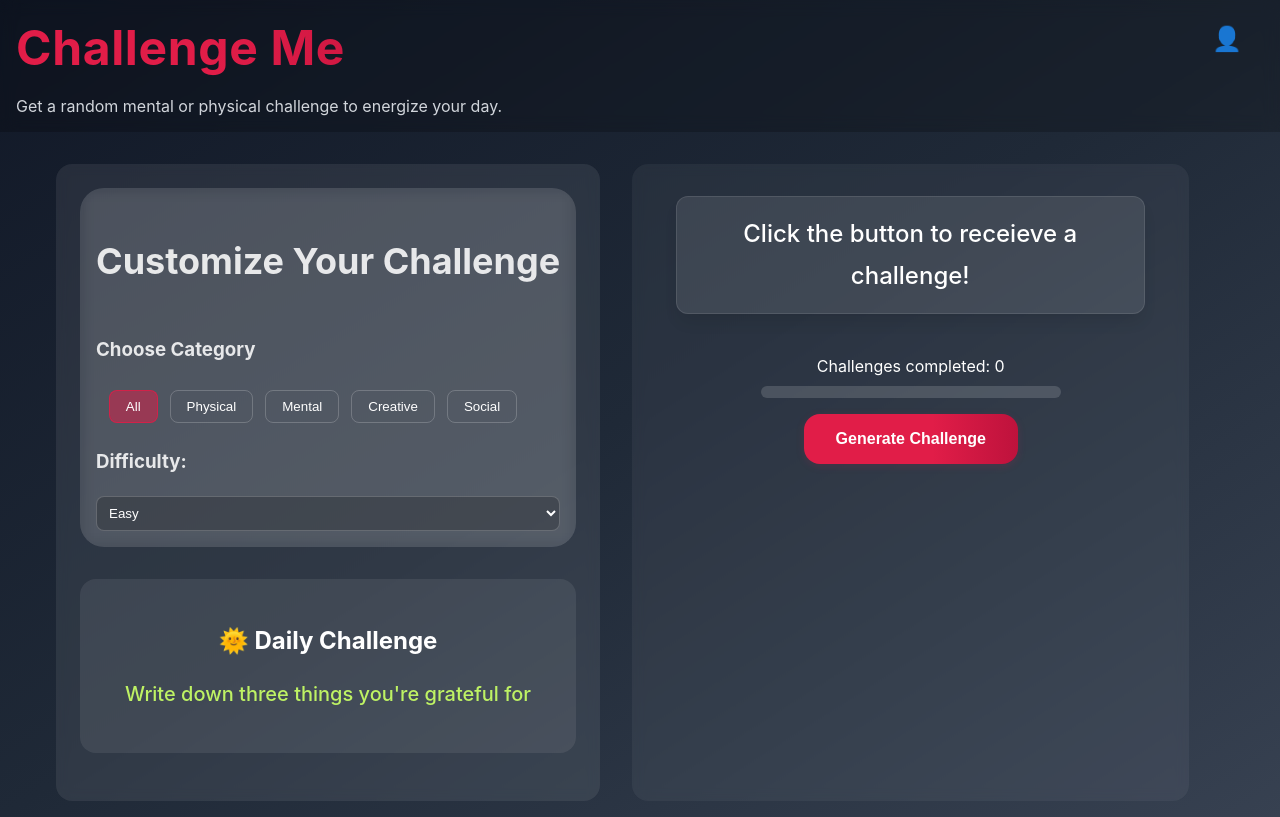
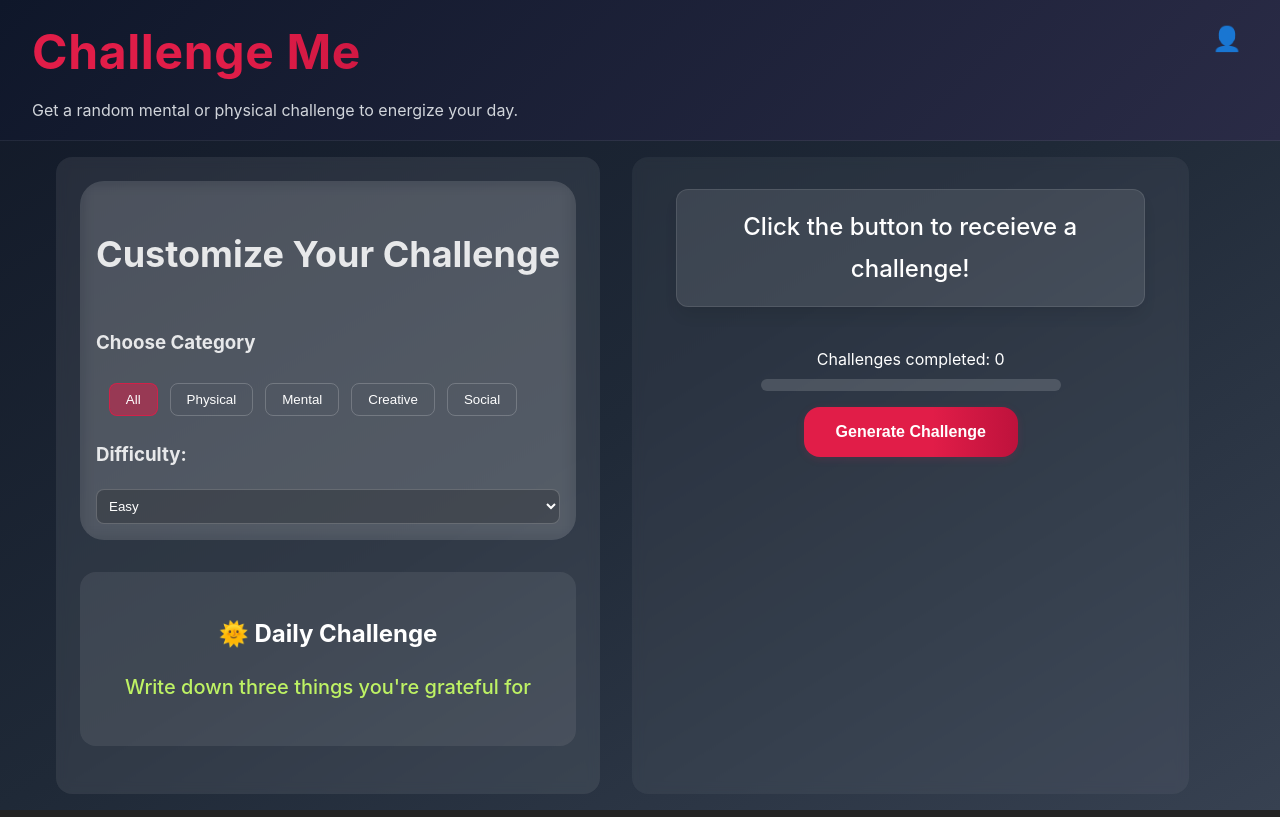
Before and after one commit to robertoandino/challenge-me, a React (Vite) app: page / in a window 1280 px wide. Built offline with nearby package versions, Linux system fonts and the light colour scheme.

Commit message:
Updated css for header.

```diff
--- a/src/pages/Home.css
+++ b/src/pages/Home.css
@@ -1,14 +1,12 @@
 /* Header Styles */
 .site-header {
-    position: relative;
     display: flex;
     justify-content: space-between;
     align-items: center;
-    padding: 0.75rem 1rem;
-    flex-wrap: wrap;
-    background: rgba(0, 0, 0, 0.2);
-    backdrop-filter: blur(8px);
-    margin-bottom: 1rem;
+    padding: 1rem 2rem;
+    background: linear-gradient(135deg, #0f172a, #2a2b46);
+    color: #fff;
+    border-bottom: 1px solid rgba(255, 255, 255, 0.08);
     z-index: 1000;
 }
 
```
